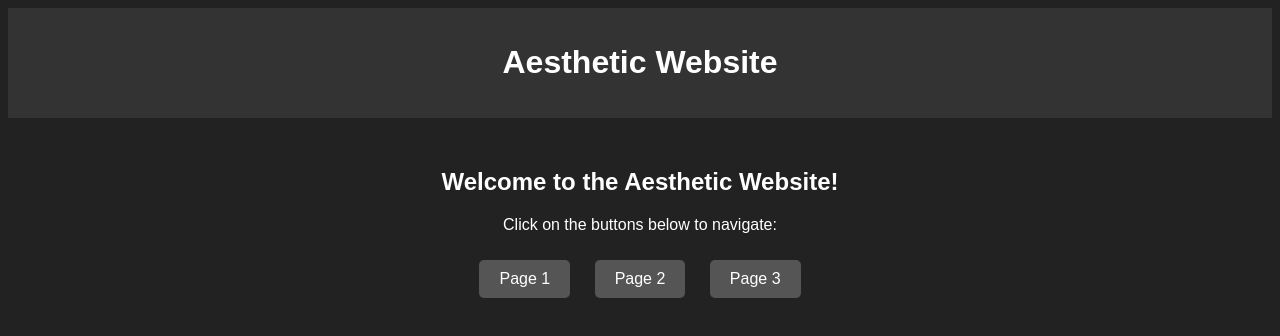
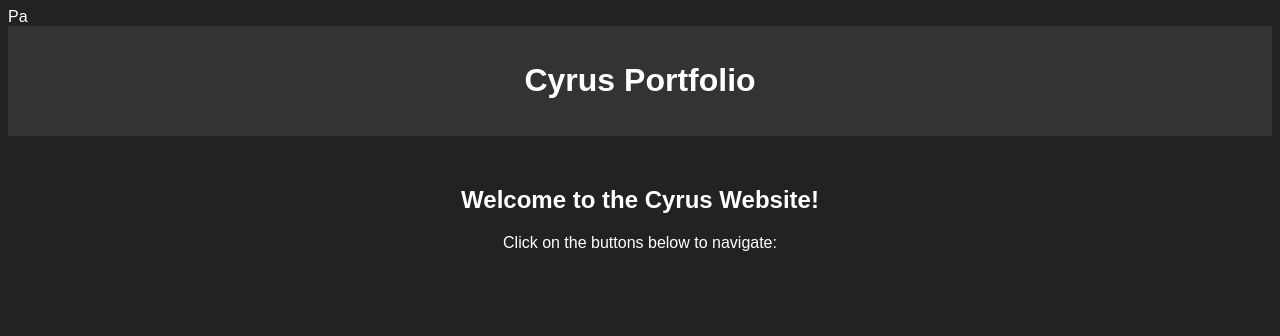
Before and after one commit to CyrusDevs/cyrusdev, a plain HTML site: page index.html in a window 1280 px wide. Drawn offline with Linux system fonts and the light colour scheme.

Commit message:
Update index.html

```diff
--- a/index.html
+++ b/index.html
@@ -1,7 +1,7 @@
-<!DOCTYPE html>
+Pa<!DOCTYPE html>
 <html>
 <head>
-  <title>Aesthetic Website</title>
+  <title>Cyrus Portfolio</title>
   <style>
     body {
       background-color: #222;
@@ -37,14 +37,12 @@
 </head>
 <body>
   <div id="header">
-    <h1>Aesthetic Website</h1>
+    <h1>Cyrus Portfolio</h1>
   </div>
   <div id="content">
-    <h2>Welcome to the Aesthetic Website!</h2>
+    <h2>Welcome to the Cyrus Website!</h2>
     <p>Click on the buttons below to navigate:</p>
-    <a href="page1.html" class="button">Page 1</a>
-    <a href="page2.html" class="button">Page 2</a>
-    <a href="page3.html" class="button">Page 3</a>
-  </div>
+    <a href="Page1.html" class="butDiscordDiDisco</a>
+</div>
 </body>
 </html>
```
